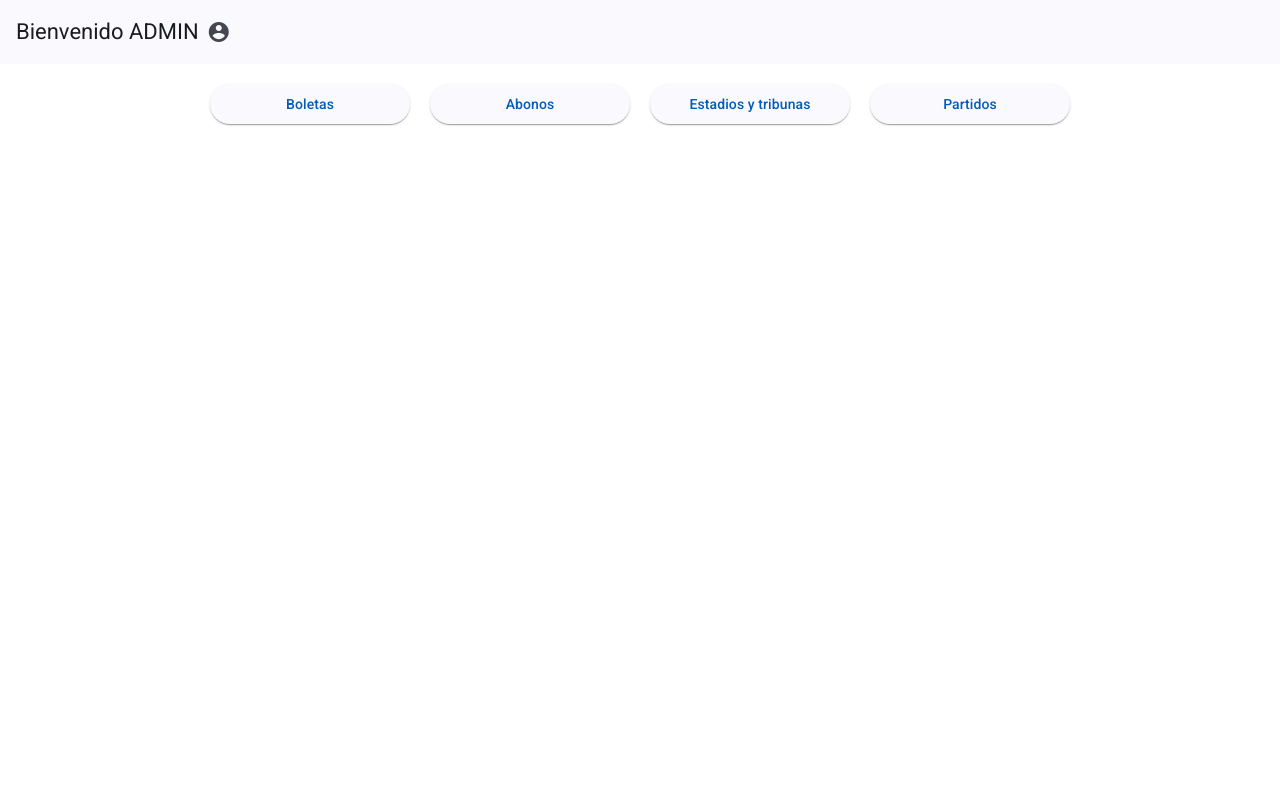
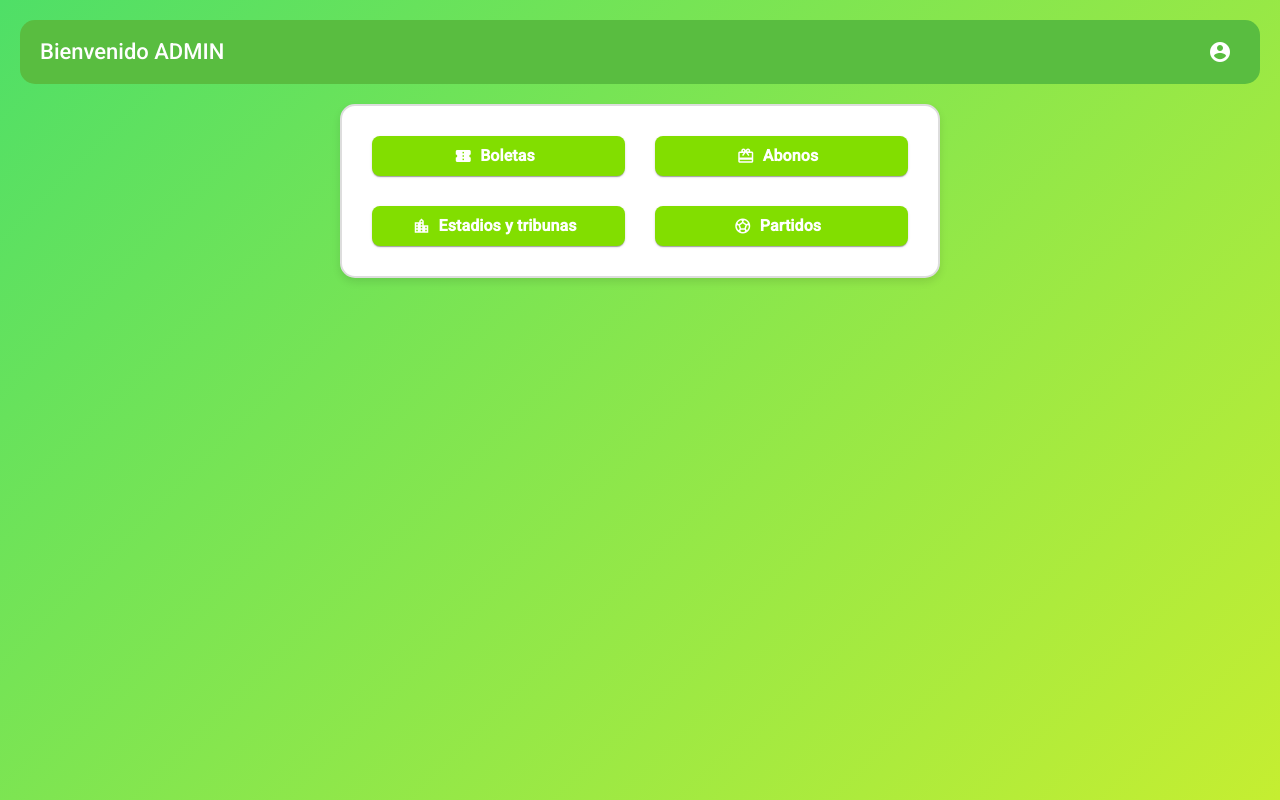
Before and after one commit to CalderonJh/isw1-project-front, an Angular app: page / in a window 1280 px wide. Built offline with nearby package versions, Linux system fonts and the light colour scheme.

Commit message:
Edite iconos de home-page

```diff
--- a/src/app/pages/admin-home-page/admin-home-page.component.css
+++ b/src/app/pages/admin-home-page/admin-home-page.component.css
@@ -1,15 +1,123 @@
-.dashboard-buttons {
-  display: flex;
-  flex-wrap: wrap;
-  gap: 20px;
-  justify-content: center;
-  margin-top: 20px;
+:host {
+  display: block;
+  min-height: 100vh;
+  background: linear-gradient(135deg, #4fdf67, #c5ee31);
+  padding: 20px;
+  font-family: 'Segoe UI', Tahoma, Geneva, Verdana, sans-serif;
 }
 
-.dashboard-buttons button {
-  width: 200px;
+/* Estilo de la barra de navegación */
+mat-toolbar {
+  background-color: #59bd40;  /* Verde que ya tenías */
+  color: white;
+  display: flex;
+  justify-content: space-between;
+  align-items: center;
+  padding: 10px 20px;
+  border-radius: 15px; /* Bordes redondeados */
+  font-family: 'Roboto', sans-serif; /* Cambia la fuente aquí */
+  font-weight: 500; /* Un peso de fuente moderado para legibilidad */
 }
 
-.selected {
-  background-color: #3d3d3d !important; /* Cambia el color del botón seleccionado */
+mat-toolbar .mat-icon {
+  color: rgb(255, 255, 255);
 }
+
+/* Establecer el color de fondo de la página */
+body {
+  background-color: #f1f1f1; /* Fondo gris claro para la página */
+  margin: 0;
+  font-family: Arial, sans-serif;
+  display: flex;
+  justify-content: center; /* Centra el contenedor horizontalmente */
+  align-items: center; /* Centra el contenedor verticalmente */
+  height: 100vh; /* Altura completa de la pantalla */
+  flex-direction: column; /* Asegura que todo se coloque en una columna */
+}
+
+/* Contenedor que centrará los botones */
+.dashboard-container {
+  display: flex;
+  justify-content: center; /* Centra el contenido horizontalmente */
+  align-items: center; /* Centra el contenido verticalmente */
+  width: 100%;  /* Asegura que ocupe todo el ancho */
+  padding: 20px;
+  flex-direction: column; /* Asegura que los botones estén organizados en una columna */
+  box-sizing: border-box;  /* Ajusta el ancho de los contenedores */
+}
+
+/* Contenedor de los botones */
+.dashboard-buttons {
+  display: grid;
+  grid-template-columns: repeat(2, 1fr); /* Crear 2 columnas */
+  gap: 30px; /* Espacio entre los botones */
+  justify-items: center; /* Centra los botones dentro de cada celda */
+  background-color: white; /* Fondo blanco para los botones */
+  padding: 30px;
+  border-radius: 15px; /* Bordes redondeados */
+  box-shadow: 0 4px 8px rgba(0, 0, 0, 0.1); /* Sombra suave */
+  border: 2px solid #ddd; /* Borde gris alrededor del contenedor */
+  width: 80%; /* Asegura que el contenedor de los botones no sea demasiado grande */
+  max-width: 600px; /* Ancho máximo para que no se estire demasiado */
+  justify-items: center; /* Centra los botones dentro de cada celda */
+}
+
+/* Estilo de cada botón en la dashboard */
+.dashboard-buttons button {
+  width: 100%;
+  font-size: 16px;
+  font-weight: bold;
+  border-radius: 8px;
+  padding: 15px;
+  transition: all 0.3s ease;
+  color: #fff; /* Color de las letras por defecto (blanco) */
+  border: none;
+  cursor: pointer;
+  font-family: 'Roboto', sans-serif; /* Cambia la fuente aquí */
+  font-weight: 1000; /* Un peso de fuente moderado para legibilidad */
+}
+
+/* Estilos para los botones al pasar el cursor (hover) */
+.dashboard-buttons button:hover {
+  transform: translateY(-2px);
+  box-shadow: 0 5px 15px rgba(0, 0, 0, 0.1);
+}
+
+/* Estilos específicos para los botones */
+#boletas {
+  background-color: #82de00 !important; /* El color verde que tenías */
+}
+
+.classboletas:hover {
+  background: linear-gradient(to right, #dae630, #0dd532);
+}
+
+#abonos {
+  background-color: #82de00;
+}
+
+.classabonos:hover {
+  background: linear-gradient(to right, #dae630, #0dd532);
+}
+
+#estadios {
+  background-color: #82de00;
+}
+
+.classestadios:hover {
+  background: linear-gradient(to right, #dae630, #0dd532);
+}
+
+#partidos {
+  background-color: #82de00;
+}
+
+.classpartidos:hover {
+  background: linear-gradient(to right, #dae630, #0dd532);
+}
+
+/* Asegúrate de que los íconos sean visibles y tengan un tamaño adecuado */
+.button-icon {
+  font-size: 50px; /* Ajusta el tamaño del icono si es necesario */
+  color: white; /* Ajusta el color del ícono */
+}
--- a/src/app/pages/admin-home-page/admin-home-page.component.html
+++ b/src/app/pages/admin-home-page/admin-home-page.component.html
@@ -5,9 +5,23 @@
   </button>
 </mat-toolbar>
 
-<div class="dashboard-buttons">
-  <button mat-raised-button color="accent" [ngClass]="{'selected': selected === 'boletas'}" (click)="navigateTo('boletas')">Boletas</button>
-  <button mat-raised-button color="accent" [ngClass]="{'selected': selected === 'abonos'}" (click)="navigateTo('abonos')">Abonos</button>
-  <button mat-raised-button color="accent" [ngClass]="{'selected': selected === 'estadios'}" (click)="navigateTo('estadios')">Estadios y tribunas</button>
-  <button mat-raised-button color="accent" [ngClass]="{'selected': selected === 'partidos'}" (click)="navigateTo('partidos')">Partidos</button>
+<div class="dashboard-container">
+  <div class="dashboard-buttons">
+    <button id="boletas" class="classboletas" mat-raised-button color="accent" [ngClass]="{'selected': selected === 'boletas'}" (click)="navigateTo('boletas')">
+      Boletas
+      <mat-icon class="button-icon">confirmation_number</mat-icon> <!-- Icono debajo del texto -->
+    </button>
+    <button id="abonos" class="classabonos" mat-raised-button color="accent" [ngClass]="{'selected': selected === 'abonos'}" (click)="navigateTo('abonos')">
+      Abonos
+      <mat-icon class="button-icon">card_giftcard</mat-icon> <!-- Icono debajo del texto -->
+    </button>
+    <button id="estadios" class="classestadios" mat-raised-button color="accent" [ngClass]="{'selected': selected === 'estadios'}" (click)="navigateTo('estadios')">
+      Estadios y tribunas
+      <mat-icon class="button-icon">location_city</mat-icon> <!-- Icono debajo del texto -->
+    </button>
+    <button id="partidos" class="classpartidos" mat-raised-button color="accent" [ngClass]="{'selected': selected === 'partidos'}" (click)="navigateTo('partidos')">
+      Partidos
+      <mat-icon class="button-icon">sports_soccer</mat-icon> <!-- Icono debajo del texto -->
+    </button>
+  </div>
 </div>
```
